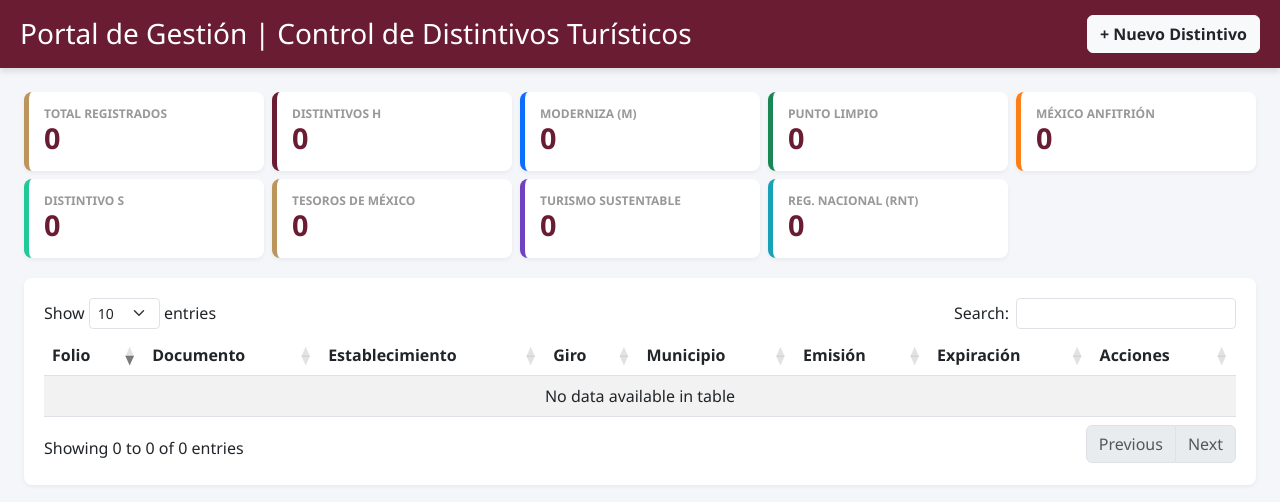
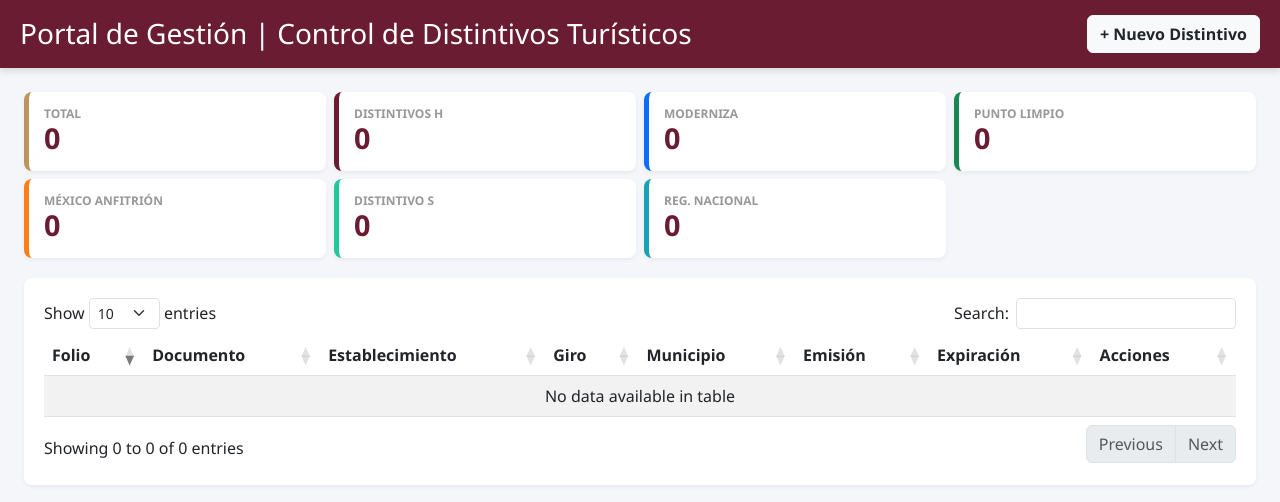
Before and after one commit to ferxchooo/sistema-distintivos, a Flask app: page / in a window 1280 px wide. Shown: the top 502 px of the page. Run offline with Flask 3, Linux system fonts and the light colour scheme; data that the repository does not hold is empty; some libraries are stand-ins or nearby versions.

Commit message:
Update index.html

```diff
--- a/templates/index.html
+++ b/templates/index.html
@@ -10,7 +10,7 @@
         :root {
             --guinda: #691C32; --dorado: #BC955C; --gris: #98989A;
             --verde: #198754; --naranja: #fd7e14; --azul: #0d6efd;
-            --turquesa: #20c997; --morado: #6f42c1; --rojo: #dc3545;
+            --turquesa: #20c997;
         }
         body { background-color: #f4f6f9; font-family: 'Segoe UI', Tahoma, Geneva, Verdana, sans-serif; }
         .navbar-custom { background-color: var(--guinda); color: white; padding: 15px 20px; box-shadow: 0 4px 6px rgba(0,0,0,0.1); }
@@ -40,17 +40,15 @@
 </div>
 
 <div class="container-fluid mt-4 px-4">
-    <!-- El grid row-cols-* permite que las tarjetas se acomoden automáticamente -->
-    <div class="row g-2 mb-3 row-cols-2 row-cols-md-3 row-cols-lg-5">
-        <div class="col"><div class="kpi-card filter-btn" data-filter=""><p>Total Registrados</p><h3 id="kpi-total">0</h3></div></div>
+    <!-- Ajusté los tamaños para que 7 tarjetas se vean bien -->
+    <div class="row g-2 mb-3 row-cols-2 row-cols-md-4 row-cols-lg-7">
+        <div class="col"><div class="kpi-card filter-btn" data-filter=""><p>Total</p><h3 id="kpi-total">0</h3></div></div>
         <div class="col"><div class="kpi-card filter-btn" data-filter="DISTINTIVO H" style="border-left-color: var(--guinda);"><p>Distintivos H</p><h3 id="kpi-h">0</h3></div></div>
-        <div class="col"><div class="kpi-card filter-btn" data-filter="MODERNIZA" style="border-left-color: var(--azul);"><p>Moderniza (M)</p><h3 id="kpi-mod">0</h3></div></div>
+        <div class="col"><div class="kpi-card filter-btn" data-filter="MODERNIZA" style="border-left-color: var(--azul);"><p>Moderniza</p><h3 id="kpi-mod">0</h3></div></div>
         <div class="col"><div class="kpi-card filter-btn" data-filter="PUNTO LIMPIO" style="border-left-color: var(--verde);"><p>Punto Limpio</p><h3 id="kpi-pl">0</h3></div></div>
         <div class="col"><div class="kpi-card filter-btn" data-filter="ANFITRIÓN" style="border-left-color: var(--naranja);"><p>México Anfitrión</p><h3 id="kpi-ma">0</h3></div></div>
         <div class="col"><div class="kpi-card filter-btn" data-filter="DISTINTIVO S" style="border-left-color: var(--turquesa);"><p>Distintivo S</p><h3 id="kpi-s">0</h3></div></div>
-        <div class="col"><div class="kpi-card filter-btn" data-filter="TESOROS" style="border-left-color: var(--dorado);"><p>Tesoros de México</p><h3 id="kpi-tesoros">0</h3></div></div>
-        <div class="col"><div class="kpi-card filter-btn" data-filter="SUSTENTABLE" style="border-left-color: var(--morado);"><p>Turismo Sustentable</p><h3 id="kpi-sustentable">0</h3></div></div>
-        <div class="col"><div class="kpi-card filter-btn" data-filter="RNT" style="border-left-color: #17a2b8;"><p>Reg. Nacional (RNT)</p><h3 id="kpi-rnt">0</h3></div></div>
+        <div class="col"><div class="kpi-card filter-btn" data-filter="RNT" style="border-left-color: #17a2b8;"><p>Reg. Nacional</p><h3 id="kpi-rnt">0</h3></div></div>
     </div>
 
     <div class="table-container">
@@ -84,7 +82,6 @@
             <div class="col-md-3"><label class="form-label">Folio</label><input type="text" id="form-folio" class="form-control" placeholder="Ej. MA-16"></div>
             <div class="col-md-3">
                 <label class="form-label">Documento</label>
-                <!-- Convertido a input con lista de opciones sugeridas para evitar errores de dedo -->
                 <input type="text" id="form-tipo" class="form-control" list="tipo-opciones" placeholder="Ej. DISTINTIVO H">
                 <datalist id="tipo-opciones">
                     <option value="DISTINTIVO H">
@@ -92,8 +89,6 @@
                     <option value="PUNTO LIMPIO">
                     <option value="MÉXICO ANFITRIÓN">
                     <option value="DISTINTIVO S">
-                    <option value="TESOROS DE MÉXICO">
-                    <option value="TURISMO SUSTENTABLE">
                     <option value="RNT">
                 </datalist>
             </div>
@@ -156,20 +151,17 @@
         }
 
         const tbody = $('#table-body').empty();
-        let distH = 0, rnt = 0, pl = 0, ma = 0, mod = 0, distS = 0, tesoros = 0, sustentable = 0;
+        let distH = 0, rnt = 0, pl = 0, ma = 0, mod = 0, distS = 0;
 
         distintivos.forEach((d, i) => {
             let tipo = String(d['TIPO DE DOCUMENTO'] || '').toUpperCase();
 
-            // Lógica inteligente para contar exactamente lo que es sin confundir palabras
             if(tipo.includes('DISTINTIVO H')) distH++;
             if(tipo.includes('RNT')) rnt++;
             if(tipo.includes('LIMPIO')) pl++;
             if(tipo.includes('ANFITRI')) ma++;
             if(tipo.includes('MODERNIZA') || tipo.includes('DISTINTIVO M')) mod++;
             if(tipo.includes('DISTINTIVO S')) distS++;
-            if(tipo.includes('TESOROS')) tesoros++;
-            if(tipo.includes('SUSTENTABLE') || tipo.includes('PRESTADORES')) sustentable++;
 
             let emisionLimpia = formatearFecha(d['FECHA DE EMISION']);
             let expiracionLimpia = formatearFecha(d['FECHA DE EXPIRACION']);
@@ -188,7 +180,6 @@
             `);
         });
 
-        // Actualizamos todos los KPIs
         $('#kpi-total').text(distintivos.length);
         $('#kpi-h').text(distH);
         $('#kpi-rnt').text(rnt);
@@ -196,8 +187,6 @@
         $('#kpi-pl').text(pl);
         $('#kpi-ma').text(ma);
         $('#kpi-s').text(distS);
-        $('#kpi-tesoros').text(tesoros);
-        $('#kpi-sustentable').text(sustentable);
 
         dataTable = $('#distTable').DataTable({
             responsive: true,
@@ -216,7 +205,7 @@
     function abrirModalNuevo() {
         $('#modalTitulo').text('Agregar Nuevo Registro');
         $('#form-folio').val('').prop('readonly', false);
-        $('#form-tipo').val(''); // Lo dejo en blanco para que elijas de la lista
+        $('#form-tipo').val('');
         $('#form-giro').val('');
         $('#form-municipio').val('');
         $('#form-establecimiento').val('');
```
